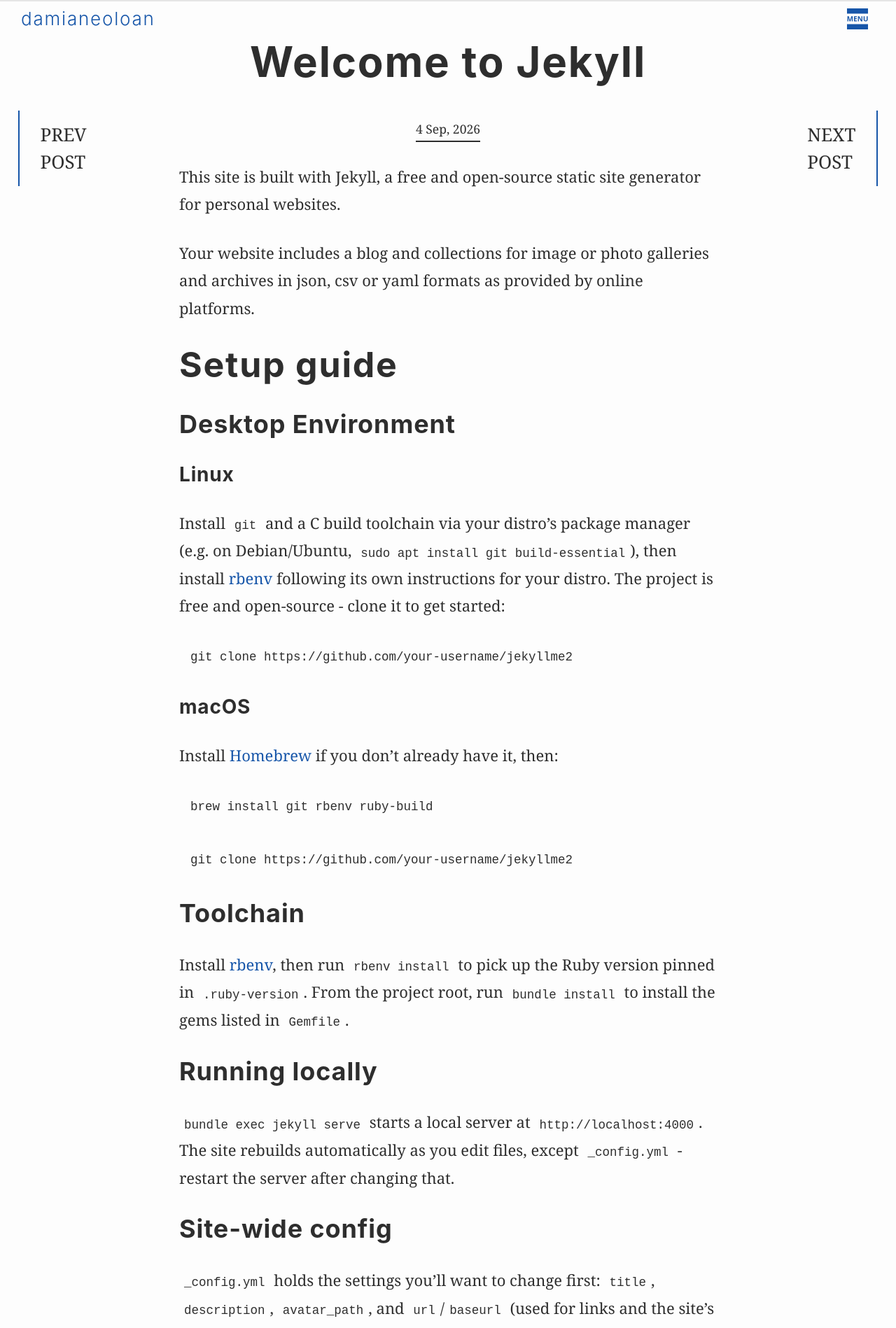
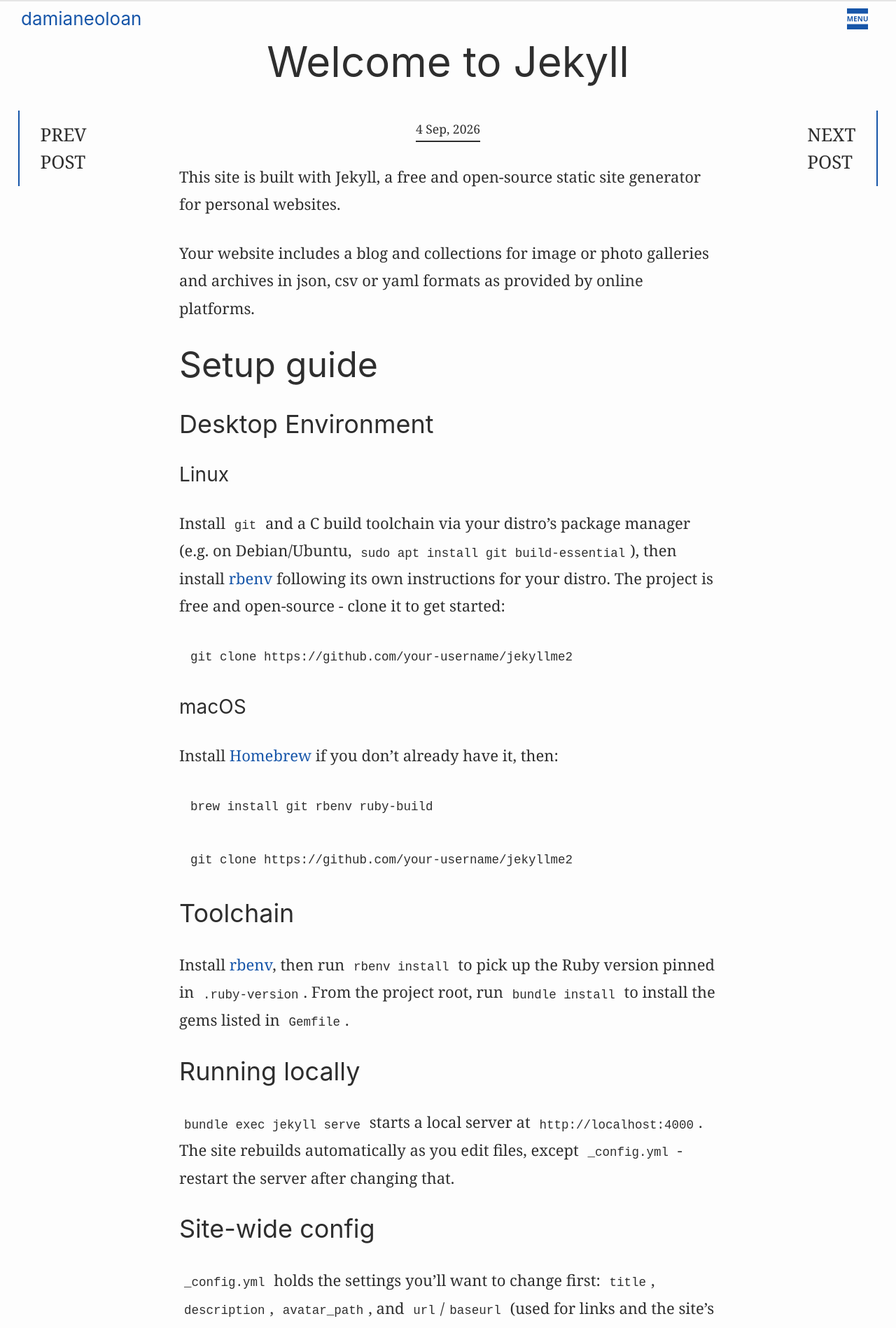
Before and after one commit to damianeoloan/damianeoloan.github.io, a Jekyll site: the page built from blog/_posts/2026-09-04-welcome-to-jekyll.markdown, in a window 1280 px wide. Shown: the top 1898 px of the page at 70% size. Built offline with Jekyll 4.4.1, drawn with Linux system fonts in a browser that asks for light colours.

Commit message:
w/ Claude: Simplify the typographic scale to weights that actually exist
Headings were bold only because nothing set a weight and the browser
default applied. They are now 400, set once on the shared h1-h6 rule, via a
new $title-font-weight token. Hierarchy comes from size and the sans/serif
contrast instead.

400 and 700 are the only useful values here. Measuring every weight from
100 to 900 against each family these stacks can reach, and grouping the
ones that render identically:

    Helvetica  100/200/300 Light  400/500 Regular  600-900 Bold
    Arial      100-500 Regular    600-900 Bold
    Charter    100-500 Regular    600/700 Bold     800/900 Black
    Georgia    100-500 Regular    600-900 Bold
    Times      100-500 Regular    600-900 Bold

So 500 is Regular and 600 is Bold in every one of them - there is no
semibold to reach. Inter, where installed, is variable and would honour
them, which is exactly the per-platform divergence to avoid.

$base-font-weight moves 300 -> 400 for the same reason: only Helvetica has
a Light face, so 300 was already rendering as Regular everywhere else, and
now that the body font is Charter, on macOS too. Three literals became the
token as well - .site-name (300), .menu-title (700, a value that existed
only to mimic the <h1> it used to be) and the homepage hero h2 (400) - plus
p.gallery-meta's 300, another no-op on a serif face. h6 uniquely took its
weight from $base-font-weight; it now uses the heading token like its
siblings.

All letter-spacing is removed. Every declaration was tuned for Oswald:
.18rem on h1/h2 down to .05rem on h5, -1px on blockquote, and .18rem on
.site-name and .menu-title, which restated heading typography. None of it
suits a neutral grotesque, and there is no letter-spacing left in the
stylesheet.

Co-Authored-By: Claude Opus 5 <noreply@anthropic.com>

```diff
--- a/_sass/_base.scss
+++ b/_sass/_base.scss
@@ -116,42 +116,37 @@ h1, h2, h3, h4, h5, h6 {
   margin-top: 0;
   margin-bottom: var(--spacing-unit);
   font-family: $title-font-family;
+  font-weight: $title-font-weight;
 }
 h1 {
   font-size: 6.0rem;
   line-height: 1.2;
-  letter-spacing: .18rem;
 }
 h2 {
   font-size: 5rem;
   line-height: 1.25;
-  letter-spacing: .18rem;
 }
 h3 {
   font-size: 3.6rem;
   line-height: 1.3;
-  letter-spacing: .09rem;
 }
 h4 {
   font-size: 2.8rem;
   line-height: 1.35;
-  letter-spacing: .08rem;
 }
 h5 {
   font-size: 2.2rem;
   line-height: 1.5;
-  letter-spacing: .05rem;
 }
 h6 {
 	font-size: 2.0rem;
 	line-height: 1.6;
-	letter-spacing: 0;
 }
 
 p, span, figcaption, ol li, ul li {
   font-size: 2.2rem;
   line-height: 1.8;
-  font-weight: $base-font-weight;
+  font-weight: $title-font-weight;
 }
 @include media-query($on-desktop) {
   h1 {
@@ -247,7 +242,6 @@ blockquote {
   border-left: 4px solid $dark-grey;
   padding-left: var(--spacing-unit);
   font-size: 3.6rem;
-  letter-spacing: -1px;
   margin: 0 auto var(--spacing-unit);
   @include media-query($on-tablet) { max-width: 80%; }
   @include media-query($on-mobile) { max-width: 90%; }
--- a/_sass/_layout.scss
+++ b/_sass/_layout.scss
@@ -11,9 +11,8 @@
 .site-title .site-name {
     float: left;
     font-size: 2.6rem;
-    font-weight: 300;
+    font-weight: $title-font-weight;
     line-height: 5rem;
-    letter-spacing: 0.18rem;
     margin-bottom: 0;
     margin-left: var(--spacing-unit);
     color: $accent-color;
@@ -86,13 +85,12 @@ nav.menu {
   /* The menu's site name is branding, not a section heading - it was an <h1>,
      which gave every page a second (and on posts a third) top-level heading.
      As a <p> it needs the heading typography restated: font-family, weight,
-     line-height and letter-spacing would otherwise fall back to body text. */
+     and line-height would otherwise fall back to body text. */
   .menu-title {
     font-family: $title-font-family;
     font-size: 6rem;
-    font-weight: 700;
+    font-weight: $title-font-weight;
     line-height: 1.2;
-    letter-spacing: .18rem;
   }
   a { font-size: 4.8rem; }
   .menu-title {
@@ -330,7 +328,7 @@ h1.post-title {
 
 p.gallery-meta {
   margin-top: var(--spacing-unit);
-  font-weight: 300;
+  font-weight: $base-font-weight;
   font-size: $small-font-size;
 }
 
@@ -646,7 +644,7 @@ div.pagination {
        color: $accent-color;
      }
      h2 {
-       font-weight: 400;
+       font-weight: $title-font-weight;
      }
    }
    ul.cta {
--- a/css/main.scss
+++ b/css/main.scss
@@ -9,7 +9,9 @@
 $title-font-family: Inter, Helvetica, sans-serif;
 $base-font-family: Charter, Georgia, serif;
 $base-font-size:   2rem;
-$base-font-weight: 300;
+$base-font-weight: 400;
+$title-font-weight: 400; // 400 and 700 are the only weights with a real face
+                        // in every family these stacks can land on - see below
 $small-font-size:  $base-font-size * 0.875;
 $base-line-height: 1.8;
 
```
